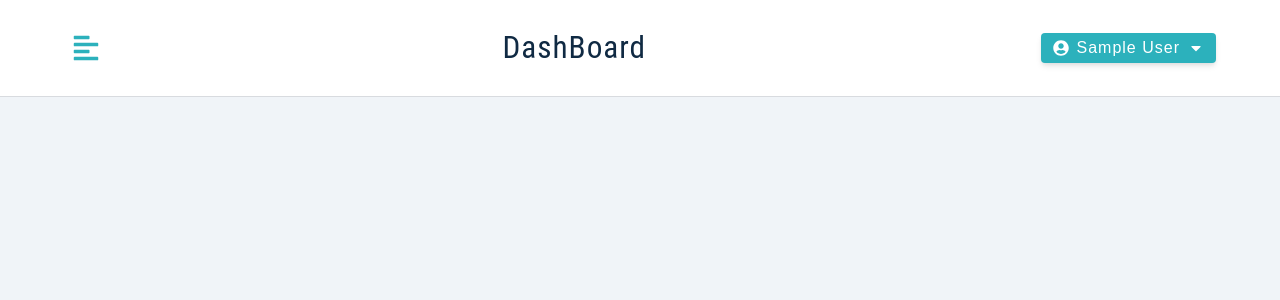
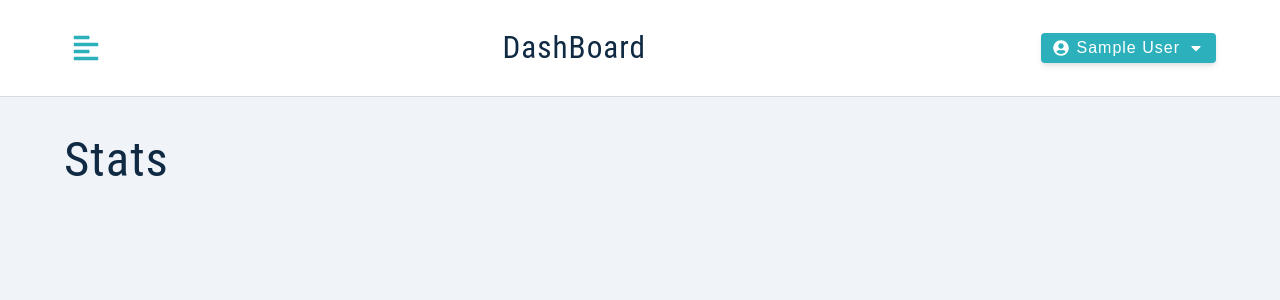
Before and after one commit to Sstanley45/Jobify, a React (Create React App) app in the folder client/: page /home in a window 1280 px wide. Shown: the top 300 px of the page. Built offline with nearby package versions, Linux system fonts and the light colour scheme; no server answers; sample sign-in values are in the browser's storage.

Commit message:
routes fix

```diff
--- a/client/src/App.js
+++ b/client/src/App.js
@@ -21,10 +21,10 @@ function App() {
             </ProtectedRoute>
           }
         >
+          <Route index element={<Stats />} />
           <Route path="all-jobs" element={<AllJobs />} />
           <Route path="add-job" element={<AddJob />} />
           <Route path="profile" element={<Profile />} />
-          <Route path="stats" element={<Stats />} />
         </Route>
 
         <Route path="/" element={<Landing />}></Route>
```
